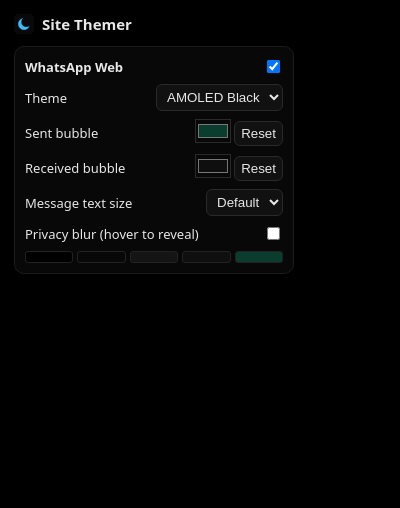
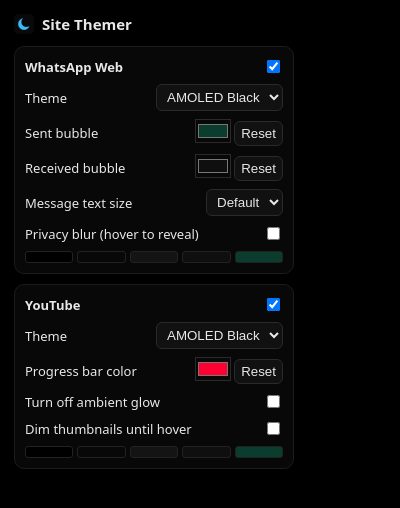
Before and after one commit to SC136/site-themer, a browser extension: page site-themer/popup/popup.html in a window 400 px wide. Drawn offline with Linux system fonts and the light colour scheme.

Commit message:
Add YouTube support and data-driven site options

```diff
--- a/docs/style.css
+++ b/docs/style.css
@@ -74,6 +74,8 @@ h1, h2, h3 { font-family: var(--serif); font-weight: 800; letter-spacing: .02em;
 .article a:not(.btn):hover { color: var(--link-hover); }
 .meta { color: var(--text); margin-bottom: 1rem; }
 .italic { font-style: italic; }
+.sites { font-size: .85rem; color: var(--dim) !important; }
+.sites b { font: 500 .8rem var(--mono); color: var(--link); border: 1px solid var(--hatch); padding: .1rem .5rem; margin-left: .35rem; }
 .note { font-size: .8rem; color: var(--dim) !important; margin-top: .75rem; margin-bottom: 0 !important; }
 .article ol { padding-left: 1.25rem; }
 .article ol li { margin-bottom: .75rem; padding-left: .25rem; }
--- a/site-themer/popup/popup.js
+++ b/site-themer/popup/popup.js
@@ -6,12 +6,35 @@ function el(tag, props = {}, ...children) {
   return e;
 }
 
+function optionRow(o, s, preset, update) {
+  if (o.type === "toggle") {
+    const box = el("input", { type: "checkbox", checked: !!s[o.key] });
+    box.onchange = () => update({ [o.key]: box.checked });
+    return el("div", { className: "row" }, o.label, box);
+  }
+
+  if (o.type === "select") {
+    const sel = el("select");
+    for (const [v, label] of o.choices) sel.append(el("option", { value: v, textContent: label, selected: v === s[o.key] }));
+    sel.onchange = () => update({ [o.key]: sel.value });
+    return el("div", { className: "row" }, o.label, sel);
+  }
+
+  const current = s[o.key] || (o.slot ? preset[o.slot] : o.fallback);
+  const color = el("input", { type: "color", value: current });
+  color.onchange = () => update({ [o.key]: color.value });
+  const reset = el("button", { textContent: "Reset" });
+  reset.onclick = () => update({ [o.key]: null });
+  return el("div", { className: "row" }, o.label, el("span", {}, color, " ", reset));
+}
+
 async function render() {
   const settings = await loadSettings();
   const container = document.getElementById("sites");
   container.replaceChildren();
 
   for (const id in SITES) {
+    const site = SITES[id];
     const s = settings[id];
     const update = async (patch) => {
       Object.assign(s, patch);
@@ -25,40 +48,23 @@ async function render() {
 
     const select = el("select");
     for (const key in PRESETS) select.append(el("option", { value: key, textContent: PRESETS[key].name, selected: key === s.preset }));
-    select.onchange = () => update({ preset: select.value, outgoing: null, incoming: null });
-
-    const color = el("input", { type: "color", value: s.outgoing || preset.outgoing });
-    color.onchange = () => update({ outgoing: color.value });
-    const reset = el("button", { textContent: "Reset" });
-    reset.onclick = () => update({ outgoing: null });
-
-    const inColor = el("input", { type: "color", value: s.incoming || preset.incoming });
-    inColor.onchange = () => update({ incoming: inColor.value });
-    const inReset = el("button", { textContent: "Reset" });
-    inReset.onclick = () => update({ incoming: null });
-
-    const font = el("select");
-    for (const [v, label] of [["", "Default"], ["16", "Large"], ["18", "XL"]]) {
-      font.append(el("option", { value: v, textContent: label, selected: v === s.fontSize }));
-    }
-    font.onchange = () => update({ fontSize: font.value });
-
-    const blur = el("input", { type: "checkbox", checked: s.blur });
-    blur.onchange = () => update({ blur: blur.checked });
+    select.onchange = () => {
+      const reset = { preset: select.value };
+      for (const o of site.options) if (o.type === "color" && o.slot) reset[o.key] = null;
+      update(reset);
+    };
 
     const swatches = el("div", { className: "swatches" });
     for (const k of ["bg", "surface", "border", "incoming", "outgoing"]) {
-      swatches.append(el("span", { style: `background:${s[k] && (k === "outgoing" || k === "incoming") ? s[k] : preset[k]}` }));
+      const custom = site.options.find((o) => o.slot === k && s[o.key]);
+      swatches.append(el("span", { style: `background:${custom ? s[custom.key] : preset[k]}` }));
     }
 
     container.append(
       el("div", { className: "site" },
-        el("div", { className: "row" }, el("span", { className: "title", textContent: SITES[id].name }), toggle),
+        el("div", { className: "row" }, el("span", { className: "title", textContent: site.name }), toggle),
         el("div", { className: "row" }, "Theme", select),
-        el("div", { className: "row" }, "Sent bubble", el("span", {}, color, " ", reset)),
-        el("div", { className: "row" }, "Received bubble", el("span", {}, inColor, " ", inReset)),
-        el("div", { className: "row" }, "Message text size", font),
-        el("div", { className: "row" }, "Privacy blur (hover to reveal)", blur),
+        ...site.options.map((o) => optionRow(o, s, preset, update)),
         swatches
       )
     );
--- a/site-themer/shared/registry.js
+++ b/site-themer/shared/registry.js
@@ -1,6 +1,14 @@
 /* Shared by content script and popup.
- * To add a site: add an entry to SITES, a stylesheet in /sites, and a
- * content_scripts block in manifest.json.
+ *
+ * To add a site: add an entry to SITES (hosts + options), a stylesheet in
+ * /sites, and a content_scripts block in manifest.json.
+ *
+ * Option types:
+ *   color  - stored as hex or null. With `slot`, overrides that preset color;
+ *            without it, sets --st-<key> on <html> (only when not null).
+ *   select - `choices` is [[value, label], ...]. Non-empty value sets --st-<key>
+ *            to value + (unit || "").
+ *   toggle - sets the `attr` attribute on <html> while on.
  */
 (function (global) {
   const PRESETS = {
@@ -10,10 +18,34 @@
   };
 
   const SITES = {
-    whatsapp: { name: "WhatsApp Web", hosts: ["web.whatsapp.com"] }
+    whatsapp: {
+      name: "WhatsApp Web",
+      hosts: ["web.whatsapp.com"],
+      options: [
+        { key: "outgoing", type: "color", label: "Sent bubble", slot: "outgoing" },
+        { key: "incoming", type: "color", label: "Received bubble", slot: "incoming" },
+        { key: "fontSize", type: "select", label: "Message text size", unit: "px", choices: [["", "Default"], ["16", "Large"], ["18", "XL"]] },
+        { key: "blur", type: "toggle", label: "Privacy blur (hover to reveal)", attr: "data-st-blur" }
+      ]
+    },
+    youtube: {
+      name: "YouTube",
+      hosts: ["www.youtube.com"],
+      options: [
+        { key: "accent", type: "color", label: "Progress bar color", fallback: "#ff0033" },
+        { key: "noGlow", type: "toggle", label: "Turn off ambient glow", attr: "data-st-no-glow" },
+        { key: "dimThumbs", type: "toggle", label: "Dim thumbnails until hover", attr: "data-st-dim" }
+      ]
+    }
   };
 
-  const DEFAULT_SITE_SETTINGS = { enabled: true, preset: "amoled", outgoing: null, incoming: null, blur: false, fontSize: "" };
+  const OPTION_DEFAULTS = { color: null, select: "", toggle: false };
+
+  function defaultsFor(id) {
+    const d = { enabled: true, preset: "amoled" };
+    for (const o of SITES[id].options) d[o.key] = OPTION_DEFAULTS[o.type];
+    return d;
+  }
 
   function siteForHost(host) {
     for (const id in SITES) if (SITES[id].hosts.includes(host)) return id;
@@ -23,7 +55,7 @@
   async function loadSettings() {
     const { settings } = await chrome.storage.sync.get("settings");
     const out = {};
-    for (const id in SITES) out[id] = { ...DEFAULT_SITE_SETTINGS, ...((settings || {})[id] || {}) };
+    for (const id in SITES) out[id] = { ...defaultsFor(id), ...((settings || {})[id] || {}) };
     return out;
   }
 
```
Also changed, not shown: docs/index.html (+17 -14 lines), site-themer/shared/content.js (+29 -14 lines), site-themer/sites/youtube.css (added, +46 -0 lines), site-themer/manifest.json, 2 other files.
